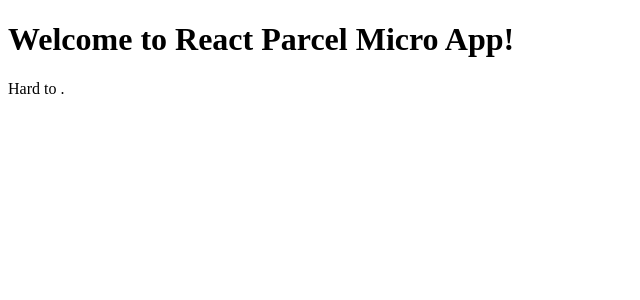
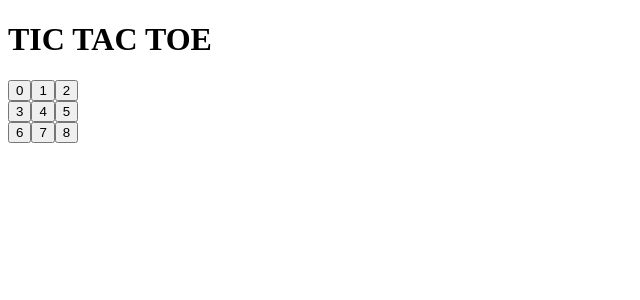
Before and after one commit to vaibhavgoel0230/tic-tac-toe-app, a React (Vite) app: page / in a window 1280 px wide. Shown: the top 300 px of the page, without its empty margins (0-640 px from the left). Built offline with nearby package versions, Linux system fonts and the light colour scheme.

Commit message:
created Board and Square components

```diff
--- a/src/App.js
+++ b/src/App.js
@@ -1,8 +1,8 @@
-import React from "react";
-
+import React from 'react';
+import Board from './components/Board';
 export default () => (
-  <>
-    <h1>Welcome to React Parcel Micro App!</h1>
-    <p>Hard to .</p>
-  </>
+  <div>
+    <h1>TIC TAC TOE</h1>
+    <Board />
+  </div>
 );
--- /dev/null
+++ b/src/components/Board.js
@@ -0,0 +1,26 @@
+import React from 'react';
+import Square from './Square';
+
+const Board = () => {
+  return (
+    <div>
+      <div>
+        <Square value={0} />
+        <Square value={1} />
+        <Square value={2} />
+      </div>
+      <div>
+        <Square value={3} />
+        <Square value={4} />
+        <Square value={5} />
+      </div>
+      <div>
+        <Square value={6} />
+        <Square value={7} />
+        <Square value={8} />
+      </div>
+    </div>
+  );
+};
+
+export default Board;
--- /dev/null
+++ b/src/components/Square.js
@@ -0,0 +1,7 @@
+import React from 'react';
+
+const Square = ({ value }) => {
+  return <button type="button">{value}</button>;
+};
+
+export default Square;
```
